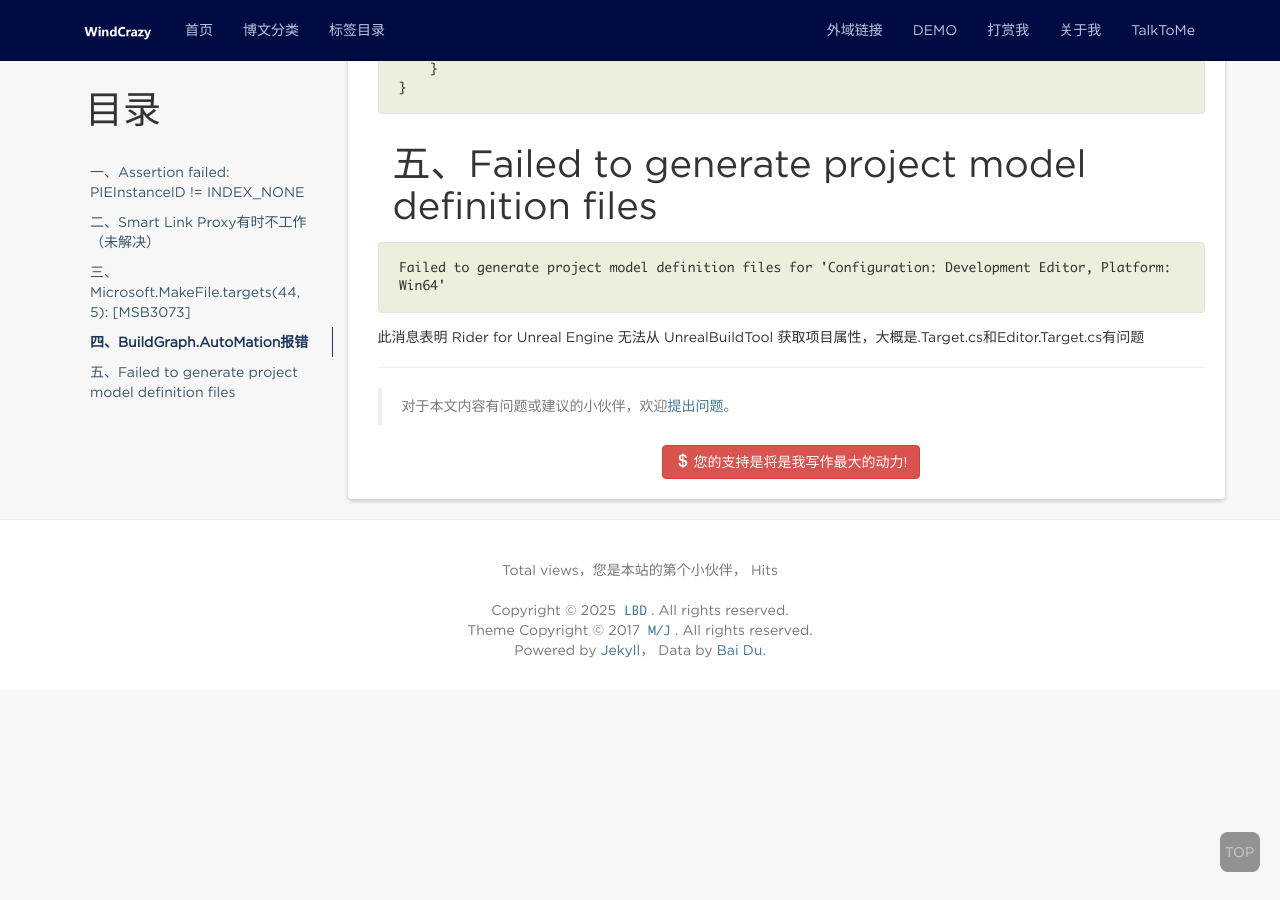
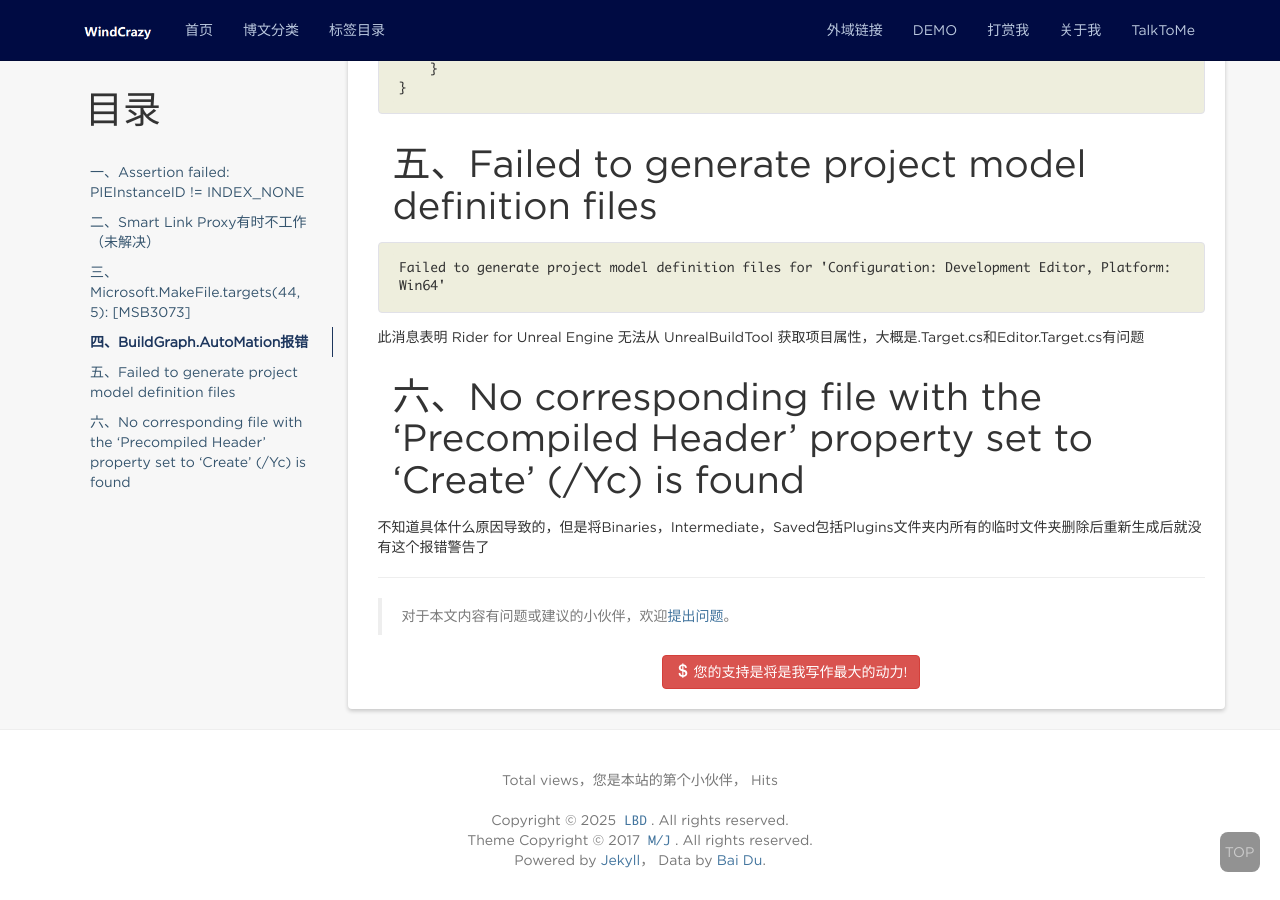
Before and after one commit to windcrazy123/windcrazy123.github.io, a Jekyll site: the page built from _posts/Others/2021-04-18-StrangeIssues.md, in a window 1280 px wide and 900 px high, scrolled down 2094 px. Built offline with Jekyll 4.4.1, drawn with Linux system fonts in a browser that asks for light colours; nearby versions of some CDN libraries; comment, search, counter and statistics services are not loaded.

Commit message:
PCH Error

````diff
--- a/_posts/Others/2021-04-18-StrangeIssues.md
+++ b/_posts/Others/2021-04-18-StrangeIssues.md
@@ -92,3 +92,7 @@ Failed to generate project model definition files for 'Configuration: Developmen
 ```
 
 此消息表明 Rider for Unreal Engine 无法从 UnrealBuildTool 获取项目属性，大概是.Target.cs和Editor.Target.cs有问题
+
+# 六、No corresponding file with the 'Precompiled Header' property set to 'Create' (/Yc) is found
+
+不知道具体什么原因导致的，但是将Binaries，Intermediate，Saved包括Plugins文件夹内所有的临时文件夹删除后重新生成后就没有这个报错警告了
````
